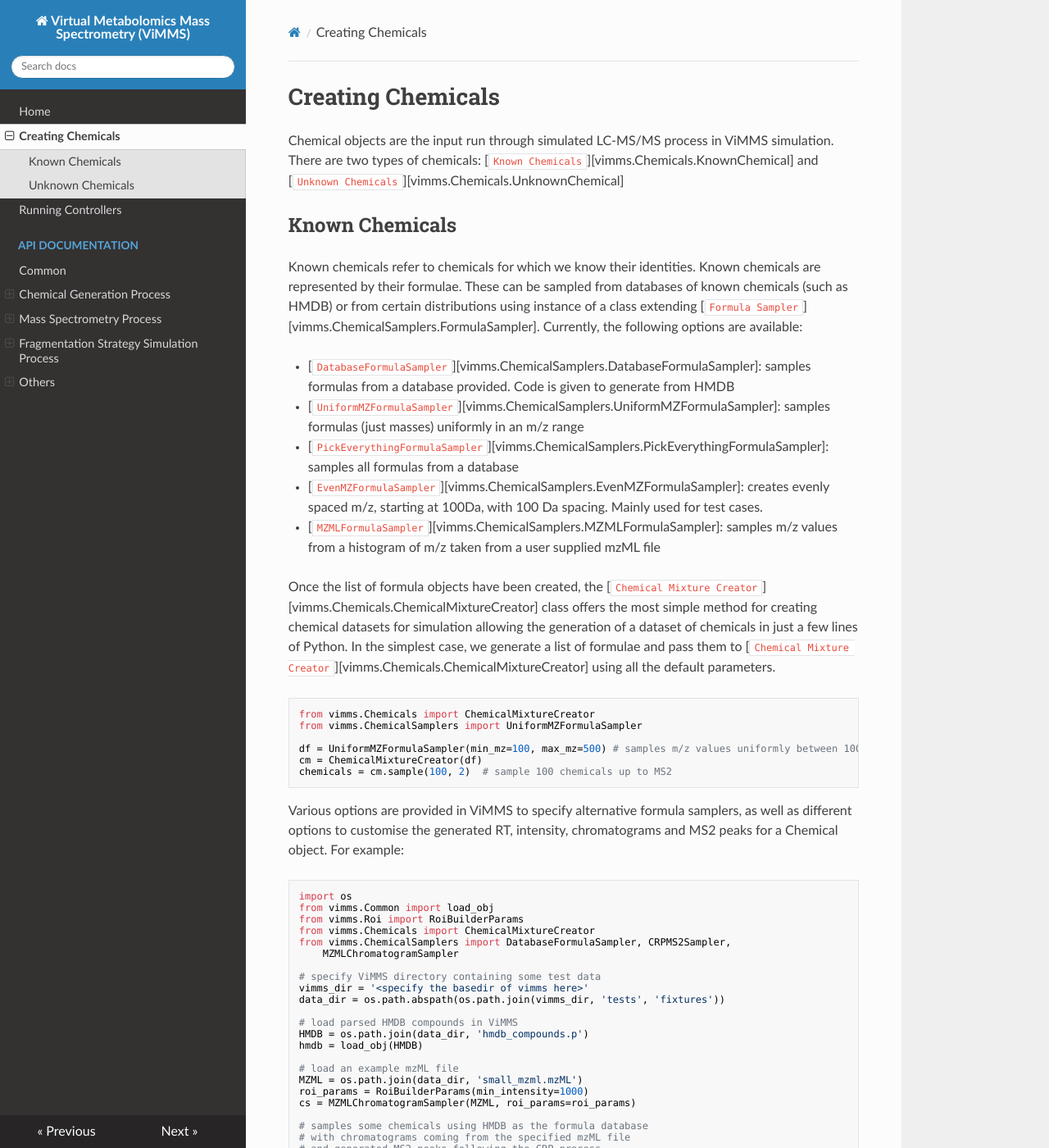
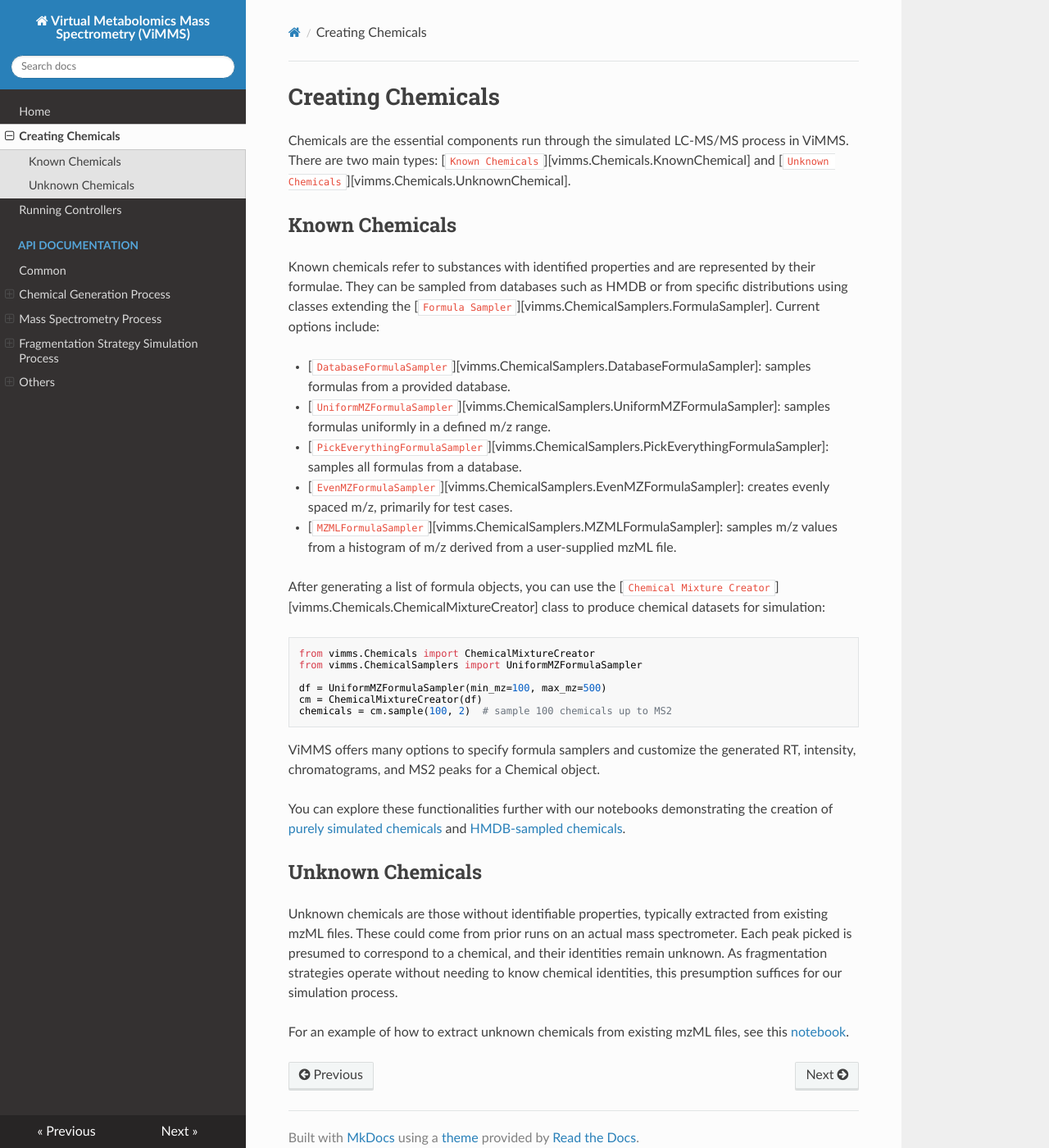
Before and after one commit to glasgowcompbio/vimms, an MkDocs documentation site: the page built from docs/chemicals.md, in a window 1280 px wide and 1400 px high. Shown: the whole window at 82% size. Built offline with MkDocs 1.6.1, drawn with Linux system fonts in a browser that asks for light colours; nearby versions of some CDN libraries; some of the changed text lies outside the part shown.

Commit message:
Improved documentation

````diff
--- a/docs/chemicals.md
+++ b/docs/chemicals.md
@@ -3,92 +3,35 @@ nav_exclude: true
 ---
 # Creating Chemicals
 
-Chemical objects are the input run through simulated LC-MS/MS process in ViMMS simulation. There are two types of
-chemicals: [`Known Chemicals`][vimms.Chemicals.KnownChemical] and [`Unknown Chemicals`][vimms.Chemicals.UnknownChemical]
+Chemicals are the essential components run through the simulated LC-MS/MS process in ViMMS. There are two main types: [`Known Chemicals`][vimms.Chemicals.KnownChemical] and [`Unknown Chemicals`][vimms.Chemicals.UnknownChemical].
 
 ## Known Chemicals
 
-Known chemicals refer to chemicals for which we know their identities. Known chemicals are represented by their
-formulae. These can be sampled from databases of known chemicals (such as HMDB) or from certain distributions using
-instance of a class extending [`Formula Sampler`][vimms.ChemicalSamplers.FormulaSampler]. Currently, the following
-options are available:
+Known chemicals refer to substances with identified properties and are represented by their formulae. They can be sampled from databases such as HMDB or from specific distributions using classes extending the [`Formula Sampler`][vimms.ChemicalSamplers.FormulaSampler]. Current options include:
 
-- [`DatabaseFormulaSampler`][vimms.ChemicalSamplers.DatabaseFormulaSampler]: samples formulas from a database provided.
-  Code is given to generate from HMDB
+- [`DatabaseFormulaSampler`][vimms.ChemicalSamplers.DatabaseFormulaSampler]: samples formulas from a provided database.
+- [`UniformMZFormulaSampler`][vimms.ChemicalSamplers.UniformMZFormulaSampler]: samples formulas uniformly in a defined m/z range.
+- [`PickEverythingFormulaSampler`][vimms.ChemicalSamplers.PickEverythingFormulaSampler]: samples all formulas from a database.
+- [`EvenMZFormulaSampler`][vimms.ChemicalSamplers.EvenMZFormulaSampler]: creates evenly spaced m/z, primarily for test cases.
+- [`MZMLFormulaSampler`][vimms.ChemicalSamplers.MZMLFormulaSampler]: samples m/z values from a histogram of m/z derived from a user-supplied mzML file.
 
-- [`UniformMZFormulaSampler`][vimms.ChemicalSamplers.UniformMZFormulaSampler]: samples formulas (just masses) uniformly
-  in an m/z range
-
-- [`PickEverythingFormulaSampler`][vimms.ChemicalSamplers.PickEverythingFormulaSampler]: samples all formulas from a
-  database
-
-- [`EvenMZFormulaSampler`][vimms.ChemicalSamplers.EvenMZFormulaSampler]: creates evenly spaced m/z, starting at 100Da,
-  with 100 Da spacing. Mainly used for test cases.
-
-- [`MZMLFormulaSampler`][vimms.ChemicalSamplers.MZMLFormulaSampler]: samples m/z values from a histogram of m/z taken
-  from a user supplied mzML file
-
-Once the list of formula objects have been created,
-the [`Chemical Mixture Creator`][vimms.Chemicals.ChemicalMixtureCreator] class offers the most simple method for
-creating chemical datasets for simulation allowing the generation of a dataset of chemicals in just a few lines of
-Python. In the simplest case, we generate a list of formulae and pass them
-to [`Chemical Mixture Creator`][vimms.Chemicals.ChemicalMixtureCreator] using all the default parameters.
+After generating a list of formula objects, you can use the [`Chemical Mixture Creator`][vimms.Chemicals.ChemicalMixtureCreator] class to produce chemical datasets for simulation:
 
 ```python
 from vimms.Chemicals import ChemicalMixtureCreator
 from vimms.ChemicalSamplers import UniformMZFormulaSampler
 
-df = UniformMZFormulaSampler(min_mz=100, max_mz=500) # samples m/z values uniformly between 100 and 500
+df = UniformMZFormulaSampler(min_mz=100, max_mz=500)
 cm = ChemicalMixtureCreator(df)
 chemicals = cm.sample(100, 2)  # sample 100 chemicals up to MS2
 ```
 
-Various options are provided in ViMMS to specify alternative formula samplers, as well as different options to customise
-the generated RT, intensity, chromatograms and MS2 peaks for a Chemical object. For example:
+ViMMS offers many options to specify formula samplers and customize the generated RT, intensity, chromatograms, and MS2 peaks for a Chemical object.
 
-```python
-import os
-from vimms.Common import load_obj
-from vimms.Roi import RoiBuilderParams
-from vimms.Chemicals import ChemicalMixtureCreator
-from vimms.ChemicalSamplers import DatabaseFormulaSampler, CRPMS2Sampler,
-    MZMLChromatogramSampler
-
-# specify ViMMS directory containing some test data
-vimms_dir = '<specify the basedir of vimms here>'
-data_dir = os.path.abspath(os.path.join(vimms_dir, 'tests', 'fixtures'))
-
-# load parsed HMDB compounds in ViMMS
-HMDB = os.path.join(data_dir, 'hmdb_compounds.p')
-hmdb = load_obj(HMDB)
-
-# load an example mzML file
-MZML = os.path.join(data_dir, 'small_mzml.mzML')
-roi_params = RoiBuilderParams(min_intensity=1000)
-cs = MZMLChromatogramSampler(MZML, roi_params=roi_params)
-
-# samples some chemicals using HMDB as the formula database
-# with chromatograms coming from the specified mzML file
-# and generated MS2 peaks following the CRP process
-df = DatabaseFormulaSampler(hmdb, min_mz=100, max_mz=1000)
-cm = ChemicalMixtureCreator(df, ms2_sampler=CRPMS2Sampler(n_draws=100, alpha=2),
-                            chromatogram_sampler=MZMLChromatogramSampler(MZML))
-chemicals = cm.sample(100, 2)
-```
-
-The following notebooks demonstrate with more examples how chemicals can be created in these two
-cases: [purely simulated chemicals](https://github.com/glasgowcompbio/vimms/blob/master/demo/01.%20Data/03.%20Generating%20Sets%20of%20Chemicals%20with%20the%20ChemicalMixtureCreator%20class.ipynb)
-and
-[HMDB-sampled chemicals](https://github.com/glasgowcompbio/vimms/blob/master/demo/01.%20Data/01.%20Extracting%20Chemicals%20from%20HMDB.ipynb)
-.
+You can explore these functionalities further with our notebooks demonstrating the creation of [purely simulated chemicals](https://github.com/glasgowcompbio/vimms/blob/master/demo/01.%20Data/03.%20Generating%20Sets%20of%20Chemicals%20with%20the%20ChemicalMixtureCreator%20class.ipynb) and [HMDB-sampled chemicals](https://github.com/glasgowcompbio/vimms/blob/master/demo/01.%20Data/01.%20Extracting%20Chemicals%20from%20HMDB.ipynb).
 
 ## Unknown Chemicals
 
-Unknown chemicals refer to chemicals for which we do not know their identities. This applies to chemicals extracted from
-existing mzML files, which could come from previous runs on an actual mass spectrometry. In this case, chemicals are
-extracted from the mzML file using peak picking. Each picked peak is assumed to correspond to a chemical, and the
-identities of the chemicals in the system is assumed to be unknown. Since current fragmentation strategies operate
-without the knowledge of chemical identities, this assumption is sufficient for our simulation process. To see an
-example notebook demonstrating how unknown chemicals can be extracted from existing mzML
-files, [see here](https://github.com/glasgowcompbio/vimms/blob/master/demo/01.%20Data/02.%20Extracting%20Chemicals%20from%20an%20mzML%20file.ipynb)
-.
+Unknown chemicals are those without identifiable properties, typically extracted from existing mzML files. These could come from prior runs on an actual mass spectrometer. Each peak picked is presumed to correspond to a chemical, and their identities remain unknown. As fragmentation strategies operate without needing to know chemical identities, this presumption suffices for our simulation process.
+
+For an example of how to extract unknown chemicals from existing mzML files, see this [notebook](https://github.com/glasgowcompbio/vimms/blob/master/demo/01.%20Data/02.%20Extracting%20Chemicals%20from%20an%20mzML%20file.ipynb).
````
Also changed, not shown: docs/README.md (+29 -39 lines), docs/api/controllers.md (+5 -11 lines), docs/controllers.md (+6 -7 lines).
